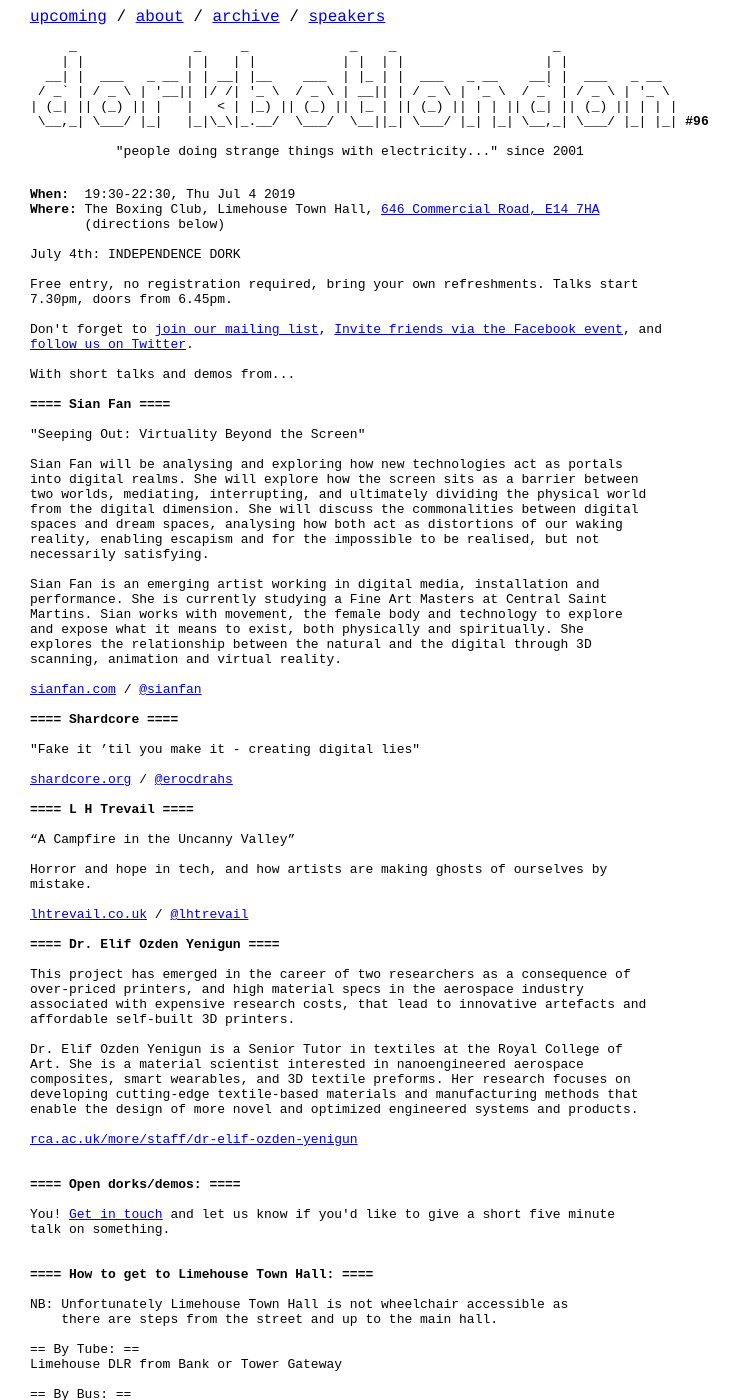
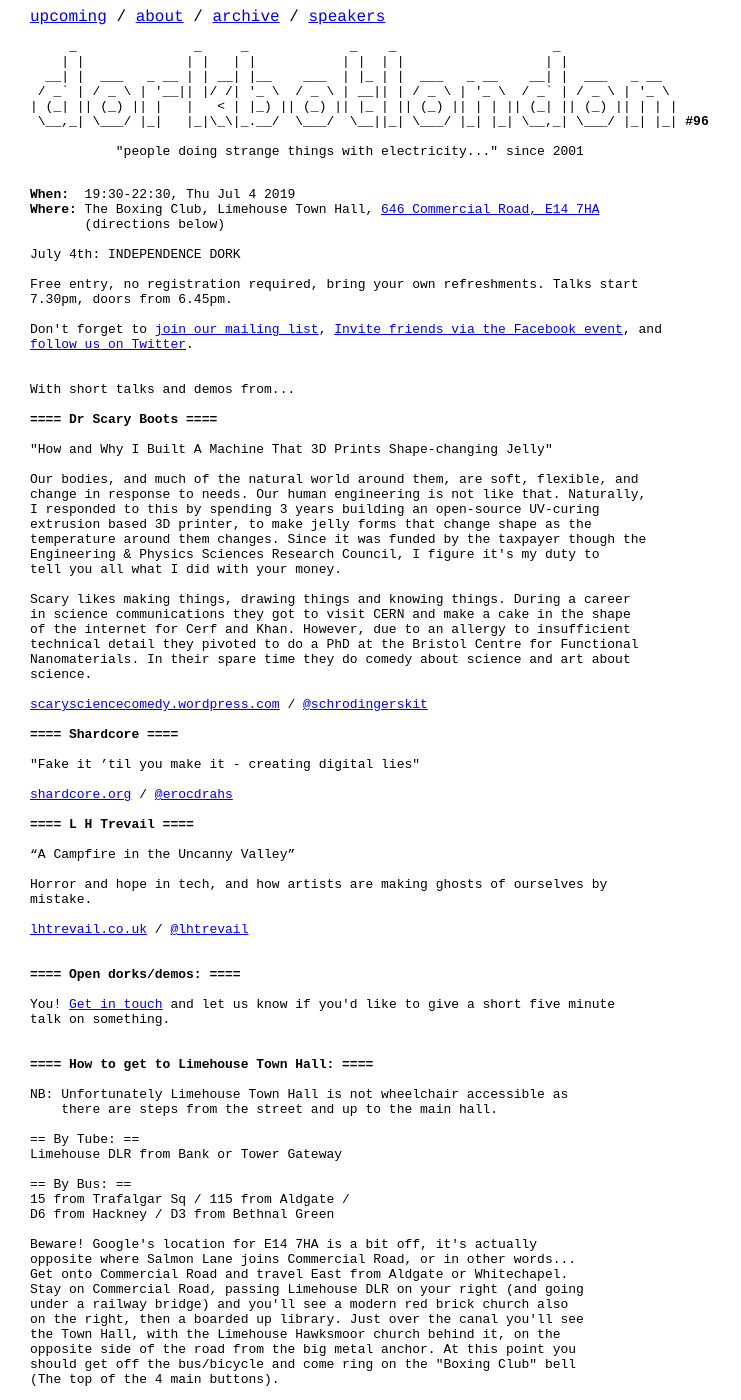
Before and after one commit to dorkbotlondon/dorkbotlondon.github.io, a Jekyll site: the page built from _posts/2019-07-04-96.html, in a window 1280 px wide and 1400 px high. Shown: the whole window, without its empty margins (0-741 px from the left). Built offline with Jekyll 4.4.1, drawn with Linux system fonts in a browser that asks for light colours; Markdown is read by kramdown in place of the engine named in the settings; a script that is not in the unit is left out; grey boxes are pictures that could not be loaded.

Commit message:
Sian/Elif had to cancel, Scary is now talking

```diff
--- a/_posts/2019-07-04-96.html
+++ b/_posts/2019-07-04-96.html
@@ -15,28 +15,29 @@ Free entry, no registration required, bring your own refreshments. Talks start
 Don't forget to <a href="http://dorkbotlondon.us11.list-manage.com/subscribe?u=c64ae7bbb8eb1249be8ca8fa6&id=e2a9f9039c">join our mailing list</a>, <a href="https://www.facebook.com/events/430975437691945/">Invite friends via the Facebook event</a>, and
 <a href='https://twitter.com/DorkbotLondon'>follow us on Twitter</a>.
 
+
 With short talks and demos from...
 
-<b>==== Sian Fan ====</b>
+<b>==== Dr Scary Boots ====</b>
 
-"Seeping Out: Virtuality Beyond the Screen"
+"How and Why I Built A Machine That 3D Prints Shape-changing Jelly"
 
-Sian Fan will be analysing and exploring how new technologies act as portals
-into digital realms. She will explore how the screen sits as a barrier between
-two worlds, mediating, interrupting, and ultimately dividing the physical world
-from the digital dimension. She will discuss the commonalities between digital
-spaces and dream spaces, analysing how both act as distortions of our waking
-reality, enabling escapism and for the impossible to be realised, but not
-necessarily satisfying.
+Our bodies, and much of the natural world around them, are soft, flexible, and
+change in response to needs. Our human engineering is not like that. Naturally,
+I responded to this by spending 3 years building an open-source UV-curing
+extrusion based 3D printer, to make jelly forms that change shape as the
+temperature around them changes. Since it was funded by the taxpayer though the
+Engineering &amp; Physics Sciences Research Council, I figure it's my duty to
+tell you all what I did with your money.
 
-Sian Fan is an emerging artist working in digital media, installation and
-performance. She is currently studying a Fine Art Masters at Central Saint
-Martins. Sian works with movement, the female body and technology to explore
-and expose what it means to exist, both physically and spiritually. She
-explores the relationship between the natural and the digital through 3D
-scanning, animation and virtual reality.
+Scary likes making things, drawing things and knowing things. During a career
+in science communications they got to visit CERN and make a cake in the shape
+of the internet for Cerf and Khan. However, due to an allergy to insufficient
+technical detail they pivoted to do a PhD at the Bristol Centre for Functional
+Nanomaterials. In their spare time they do comedy about science and art about
+science.
 
-<a href="https://www.sianfan.com">sianfan.com</a> / <a href="https://twitter.com/sianfan">@sianfan</a>
+<a href="https://scarysciencecomedy.wordpress.com/">scarysciencecomedy.wordpress.com</a> / <a href="https://twitter.com/schrodingerskit">@schrodingerskit</a>
 
 <b>==== Shardcore ====</b>
 
@@ -53,21 +54,6 @@ mistake.
 
 <a href="http://www.lhtrevail.co.uk/">lhtrevail.co.uk</a> / <a href="https://twitter.com/lhtrevail">@lhtrevail</a>
 
-<b>==== Dr. Elif Ozden Yenigun ====</b>
-
-This project has emerged in the career of two researchers as a consequence of
-over-priced printers, and high material specs in the aerospace industry
-associated with expensive research costs, that lead to innovative artefacts and
-affordable self-built 3D printers.
-
-Dr. Elif Ozden Yenigun is a Senior Tutor in textiles at the Royal College of
-Art. She is a material scientist interested in nanoengineered aerospace
-composites, smart wearables, and 3D textile preforms. Her research focuses on
-developing cutting-edge textile-based materials and manufacturing methods that
-enable the design of more novel and optimized engineered systems and products.
-
-<a href="https://www.rca.ac.uk/more/staff/dr-elif-ozden-yenigun/">rca.ac.uk/more/staff/dr-elif-ozden-yenigun</a>
-
 
 <b>==== Open dorks/demos: ====</b>
 
```
